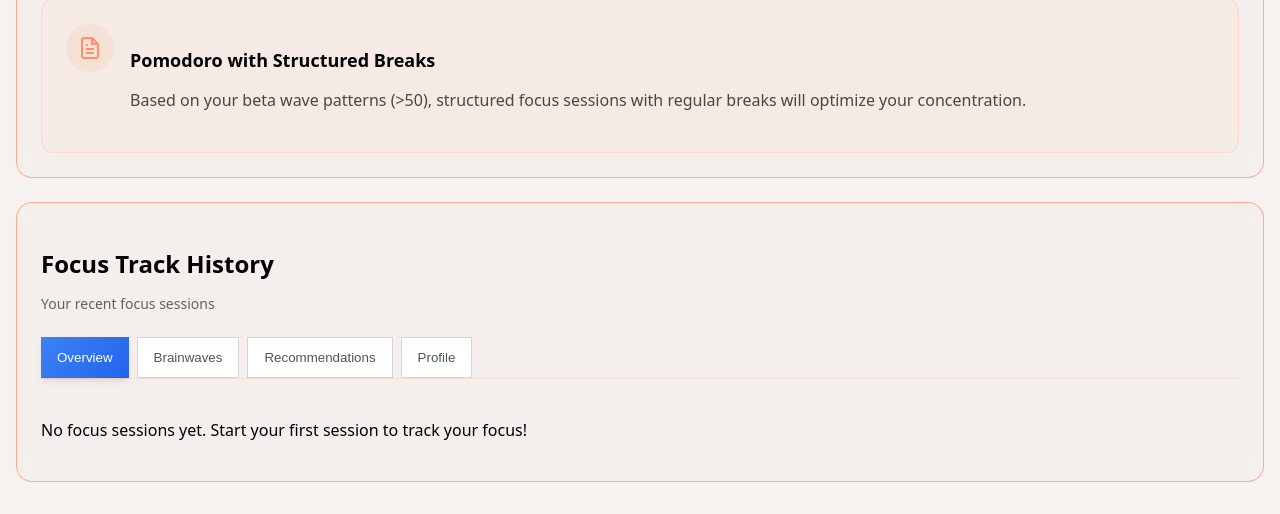
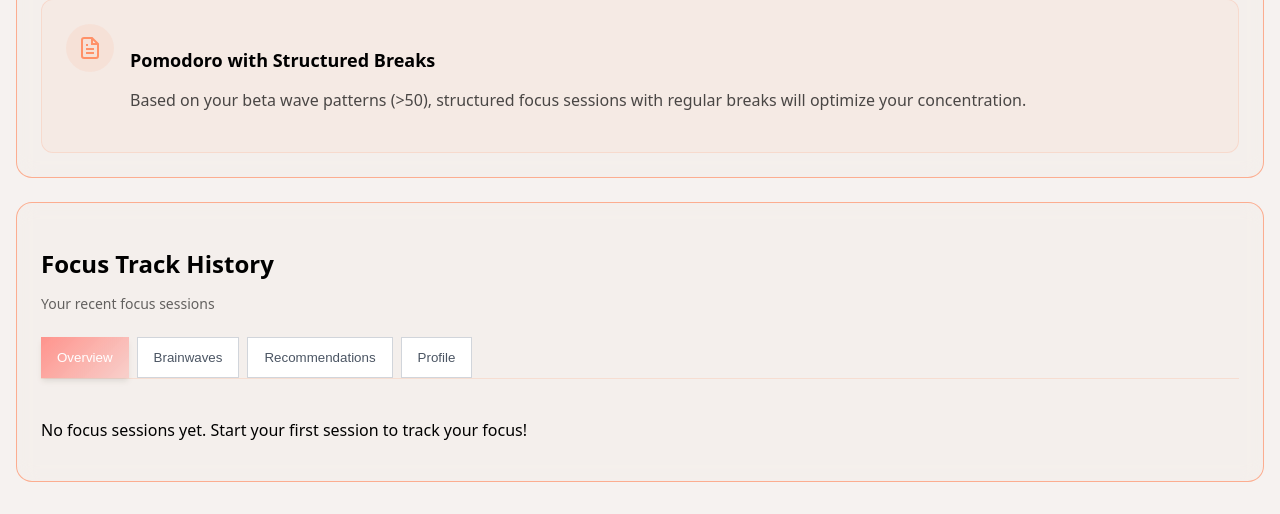
Before and after one commit to areebar-netizen/MCS_Capstone, a Django app: template webapp/secondBrain_App/templates/dashboard.html in a window 1280 px wide. Shown: the part 2241-2755 px from the top of the page. Run offline with Django 5.2, Linux system fonts and the light colour scheme; the template is opened without the code that fills it, so the values that code supplies are empty; parts of the project's set-up code (start-up, migrations or seed data) failed here and were passed over.

Commit message:
Fix blue button

```diff
--- a/webapp/secondBrain_App/static/css/style.css
+++ b/webapp/secondBrain_App/static/css/style.css
@@ -211,7 +211,7 @@ body {
 
 /* Selected State - Applies the Figma Gradient */
 .btn-selected {
-    background: linear-gradient(135deg, #3b82f6, #2563eb) !important;
+    background: linear-gradient(135deg,rgba(254, 147, 140, 1) 0%, rgba(254, 147, 140, 0.34)) !important;
     color: white !important;
     border: transparent !important;
     box-shadow: 0 4px 6px -1px rgba(0, 0, 0, 0.1);
```
